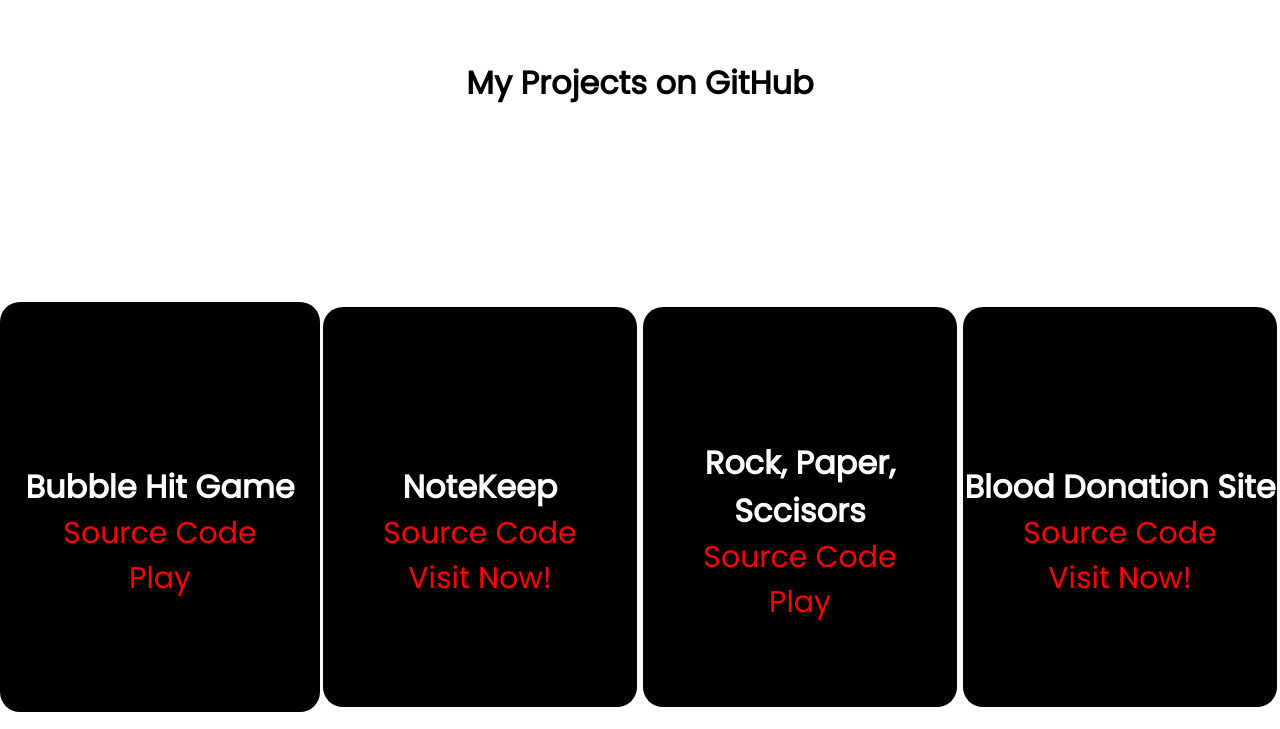
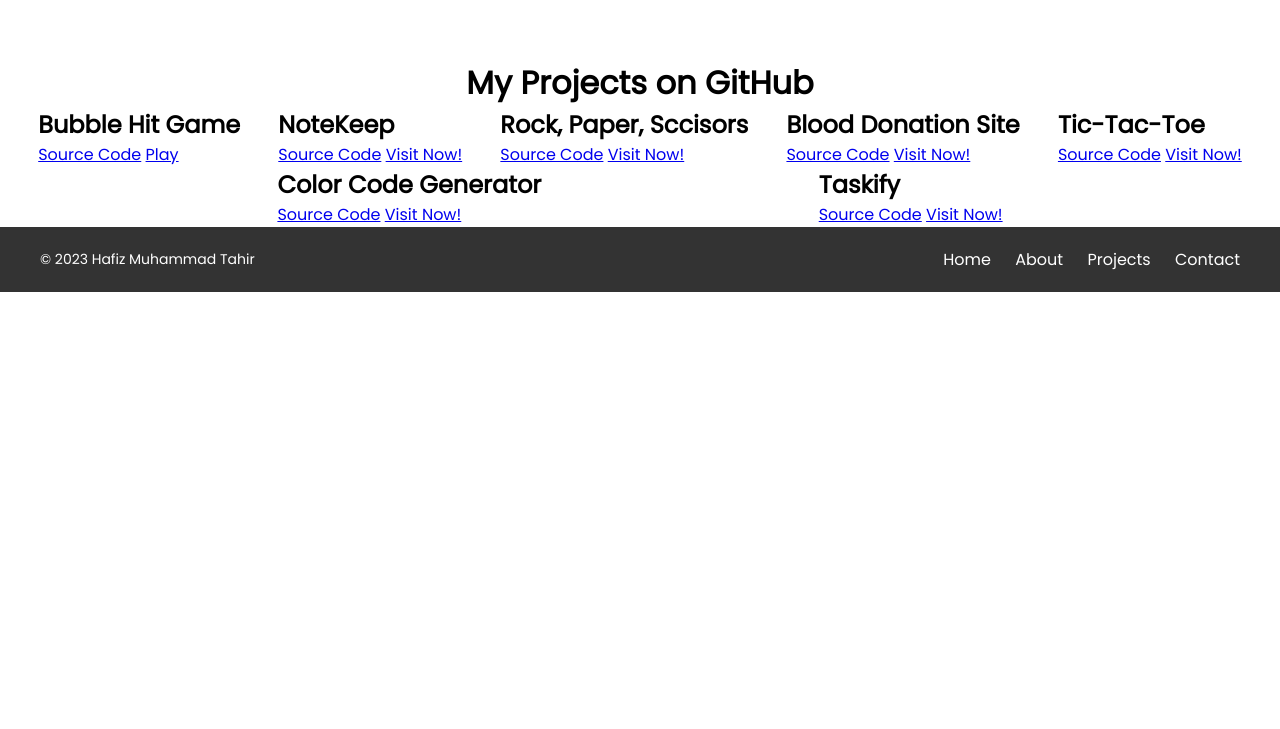
Before and after one commit to tahircoder2344/Resume, a plain HTML site: page projects.html in a window 1280 px wide. Shown: the part 71-800 px from the top of the page. Drawn offline with nearby package versions, Linux system fonts and the light colour scheme.

Commit message:
Update projects.html

```diff
--- a/projects.html
+++ b/projects.html
@@ -23,120 +23,78 @@
       </div>
     </nav>
     <h1>My Projects on GitHub</h1>
-    <div class="projects">
-      <div class="git-proj-1">
-        <div class="prj-1">
-          <h1>Bubble Hit Game</h1>
-          <a
-            href="https://github.com/tahircoder2344/Bubble-Hit"
-            target="_blank"
-            rel="noopener noreferrer"
-            >Source Code</a
-          >
-          <a
-            href="https://tahircoder2344.github.io/Bubble-Hit/
-       "
-            target="_blank"
-            rel="noopener noreferrer"
-            >Play</a
-          >
-        </div>
-      </div>
-      <div class="git-proj-2">
-        <div class="prj-2">
-          <h1>NoteKeep</h1>
-          <a
-            href="https://github.com/tahircoder2344/NoteKeep"
-            target="_blank"
-            rel="noopener noreferrer"
-            >Source Code</a
-          >
-          <a
-            href="https://tahircoder2344.github.io/NoteKeep/
-         "
-            target="_blank"
-            rel="noopener noreferrer"
-            >Visit Now! </a
-          >
-        </div>
-      </div>
-      <div class="git-proj-2">
-        <div class="prj-2">
-          <h1>Rock, Paper, Sccisors</h1>
-          <a
-            href="https://github.com/tahircoder2344/Rock-Paper-Scissors"
-            target="_blank"
-            rel="noopener noreferrer"
-            >Source Code</a
-          >
-          <a
-            href="https://tahircoder2344.github.io/Rock-Paper-Scissors/
-         "
-            target="_blank"
-            rel="noopener noreferrer"
-            >Play</a
-          >
-        </div>
-      </div>
-      <div class="git-proj-2">
-        <div class="prj-2">
-          <h1>Blood Donation Site</h1>
-          <a
-            href="https://github.com/tahircoder2344/Blood-Donation-Software"
-            target="_blank"
-            rel="noopener noreferrer"
-            >Source Code</a
-          >
-          <a
-            href="https://tahircoder2344.github.io/Blood-Donation-Software/
-
-         "
-            target="_blank"
-            rel="noopener noreferrer"
-            >Visit Now!</a
-          >
-        </div>
-      </div>
-      <div class="git-proj-2">
-        <div class="prj-2">
-          <h1>Tic-Tac-Toe</h1>
-          <a
-            href="https://github.com/tahircoder2344/Tic-Tac-Toe"
-            target="_blank"
-            rel="noopener noreferrer"
-            >Source Code</a
-          >
-          <a
-            href="https://tahircoder2344.github.io/Tic-Tac-Toe/
-
-         "
-            target="_blank"
-            rel="noopener noreferrer"
-            >Play</a
-          >
-        </div>
-      </div>
-      <div class="git-proj-2">
-        <div class="prj-2">
-          <h1>Color Code Generator</h1>
-          <a
-            href="https://github.com/tahircoder2344/Color-Code-Generator"
-            target="_blank"
-            rel="noopener noreferrer"
-            >Source Code</a
-          >
-          <a
-            href="https://tahircoder2344.github.io/Color-Code-Generator/
-
-         "
-            target="_blank"
-            rel="noopener noreferrer"
-            >Visit Now!</a
-          >
+  <div class="projects">
+    <div class="git-proj">
+      <div class="project">
+        <h2>Bubble Hit Game</h2>
+        <div class="links">
+          <a href="https://github.com/tahircoder2344/Bubble-Hit" target="_blank" rel="noopener noreferrer">Source Code</a>
+          <a href="https://tahircoder2344.github.io/Bubble-Hit/" target="_blank" rel="noopener noreferrer">Play</a>
         </div>
       </div>
     </div>
-    <footer>
+    <!-- Repeat the structure for each project -->
+    <div class="git-proj">
+      <div class="project">
+        <h2>NoteKeep</h2>
+        <div class="links">
+          <a href="https://github.com/tahircoder2344/NoteKeep" target="_blank" rel="noopener noreferrer">Source Code</a>
+          <a href="https://tahircoder2344.github.io/NoteKeep/" target="_blank" rel="noopener noreferrer">Visit Now!</a>
+        </div>
+      </div>
+    </div>
+
+    <div class="git-proj">
+      <div class="project">
+        <h2>Rock, Paper, Sccisors</h2>
+        <div class="links">
+          <a href="https://github.com/tahircoder2344/Rock-Paper-Scissors" target="_blank" rel="noopener noreferrer">Source Code</a>
+          <a href="https://tahircoder2344.github.io/Rock-Paper-Scissors/" target="_blank" rel="noopener noreferrer">Visit Now!</a>
+        </div>
+      </div>
+    </div>
+    <div class="git-proj">
+      <div class="project">
+        <h2>Blood Donation Site</h2>
+        <div class="links">
+          <a href="https://github.com/tahircoder2344/Blood-Donation-Software" target="_blank" rel="noopener noreferrer">Source Code</a>
+          <a href="https://tahircoder2344.github.io/Blood-Donation-Software/" target="_blank" rel="noopener noreferrer">Visit Now!</a>
+        </div>
+      </div>
+    </div>
+    <div class="git-proj">
+      <div class="project">
+        <h2>Tic-Tac-Toe</h2>
+        <div class="links">
+          <a href="https://github.com/tahircoder2344/Tic-Tac-Toe" target="_blank" rel="noopener noreferrer">Source Code</a>
+          <a href="https://tahircoder2344.github.io/Tic-Tac-Toe/ " target="_blank" rel="noopener noreferrer">Visit Now!</a>
+        </div>
+      </div>
+    </div>
+    <div class="git-proj">
+      <div class="project">
+        <h2>Color Code Generator</h2>
+        <div class="links">
+          <a href="https://github.com/tahircoder2344/Color-Code-Generator" target="_blank" rel="noopener noreferrer">Source Code</a>
+          <a href="https://tahircoder2344.github.io/Color-Code-Generator/ " target="_blank" rel="noopener noreferrer">Visit Now!</a>
+        </div>
+      </div>
+    </div>
+    <div class="git-proj">
+      <div class="project">
+        <h2>Taskify</h2>
+        <div class="links">
+          <a href="https://github.com/tahircoder2344/Taskify" target="_blank" rel="noopener noreferrer">Source Code</a>
+          <a href="https://tahircoder2344.github.io/Taskify/index.html " target="_blank" rel="noopener noreferrer">Visit Now!</a>
+        </div>
+      </div>
+    </div>
+    <!-- Add other projects in similar structure -->
+  </div>
+
+
+
+  <footer>
       <div class="footer-content">
         <p>&copy; 2023 Hafiz Muhammad Tahir</p>
         <ul class="footer-links">
```
